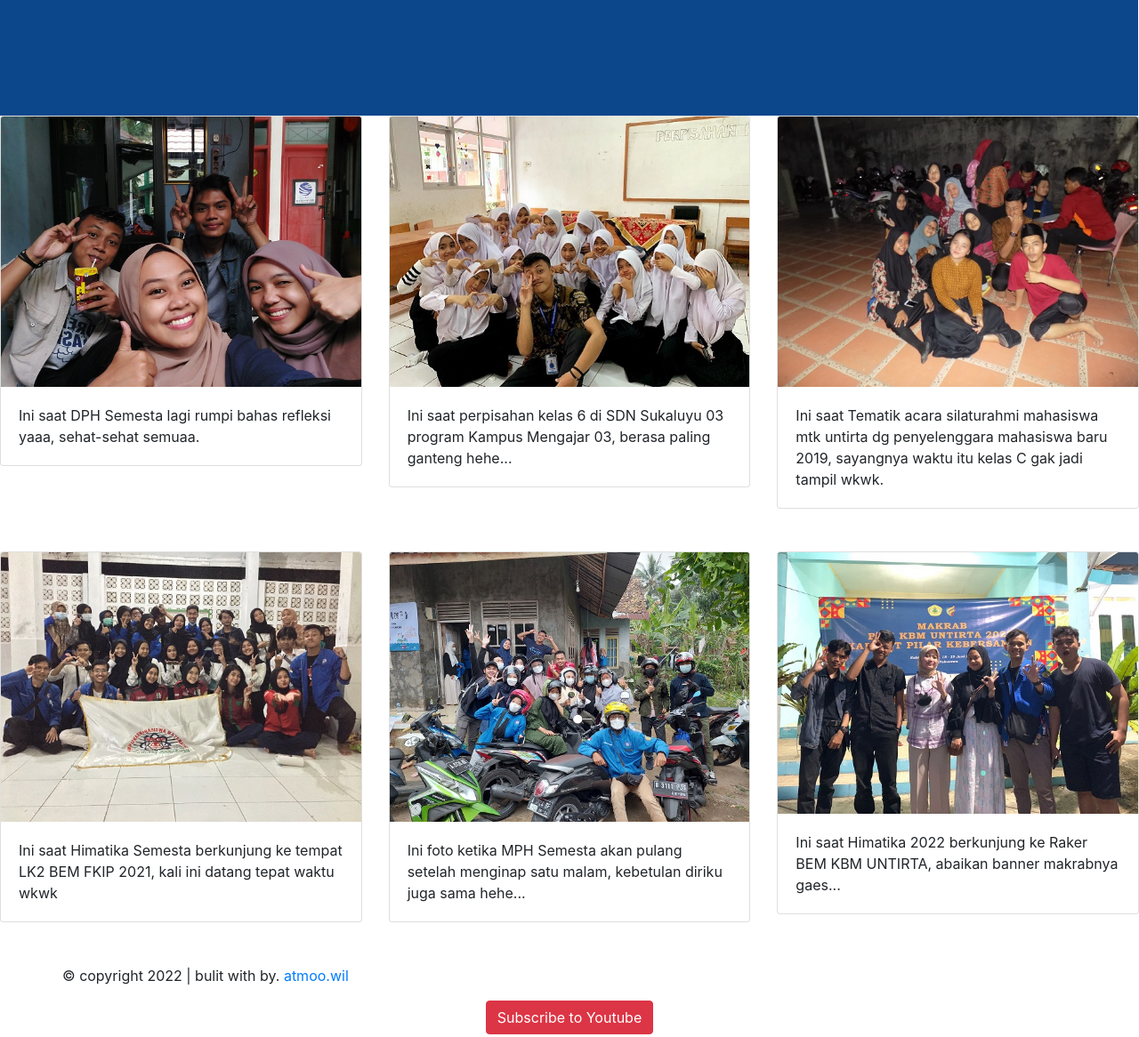
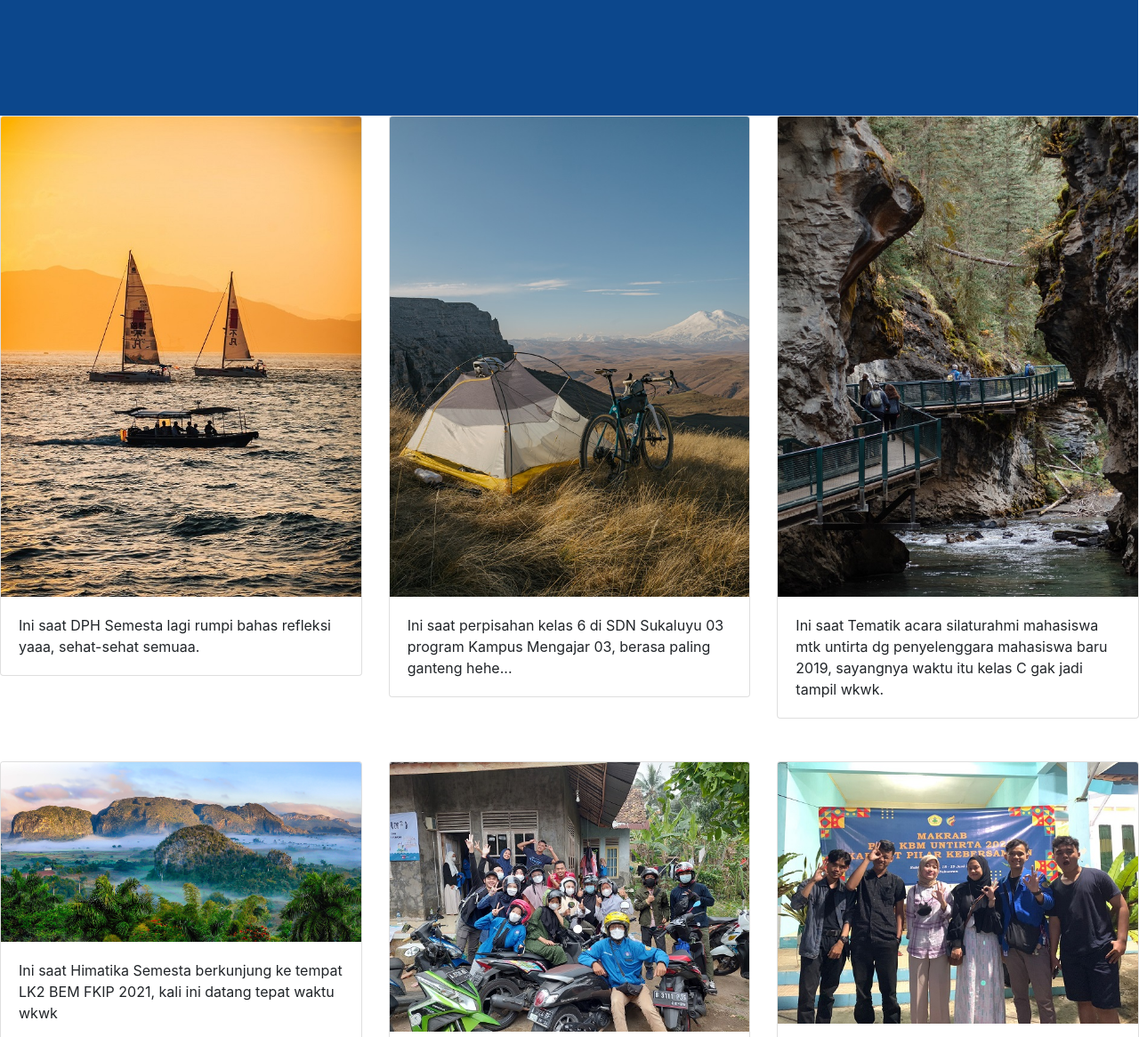
Before and after one commit to atmoo-wil/atmoo-wil.github.io, a plain HTML site: page index.html in a window 1280 px wide. Shown: the part 3200-4366 px from the top of the page at 89% size. Drawn offline with nearby package versions, Linux system fonts and the light colour scheme.

Commit message:
memperbaiki aset

```diff
--- a/index.html
+++ b/index.html
@@ -277,7 +277,7 @@
               <div class="row mb-5">
           <div class="col-md">
             <div class="card">
-              <img class="card-img-top" src="img/1.jpg" alt="Card image cap" />
+              <img class="card-img-top" src="img/a3.jpg" alt="Card image cap" />
               <div class="card-body">
                 <p class="card-text">
                   Ini saat DPH Semesta lagi rumpi bahas refleksi yaaa,
@@ -288,7 +288,7 @@
           </div>
           <div class="col-md">
             <div class="card">
-              <img class="card-img-top" src="img/5.jpg" alt="Card image cap" />
+              <img class="card-img-top" src="img/a4.jpg" alt="Card image cap" />
               <div class="card-body">
                 <p class="card-text">
                   Ini saat perpisahan kelas 6 di SDN Sukaluyu 03 program Kampus
@@ -299,7 +299,7 @@
           </div>
           <div class="col-md">
             <div class="card">
-              <img class="card-img-top" src="img/3.JPG" alt="Card image cap" />
+              <img class="card-img-top" src="img/a6.jpg" alt="Card image cap" />
               <div class="card-body">
                 <p class="card-text">
                   Ini saat Tematik acara silaturahmi mahasiswa mtk untirta dg
@@ -313,7 +313,7 @@
         <div class="row mb-5">
           <div class="col-md">
             <div class="card">
-              <img class="card-img-top" src="img/4.JPG" alt="Card image cap" />
+              <img class="card-img-top" src="img/a7.jpg" alt="Card image cap" />
               <div class="card-body">
                 <p class="card-text">
                   Ini saat Himatika Semesta berkunjung ke tempat LK2 BEM FKIP
```
Also changed, not shown: img/a3.jpg (added), img/a4.jpg (added), img/a6.jpg (added), img/a7.jpg (added).
